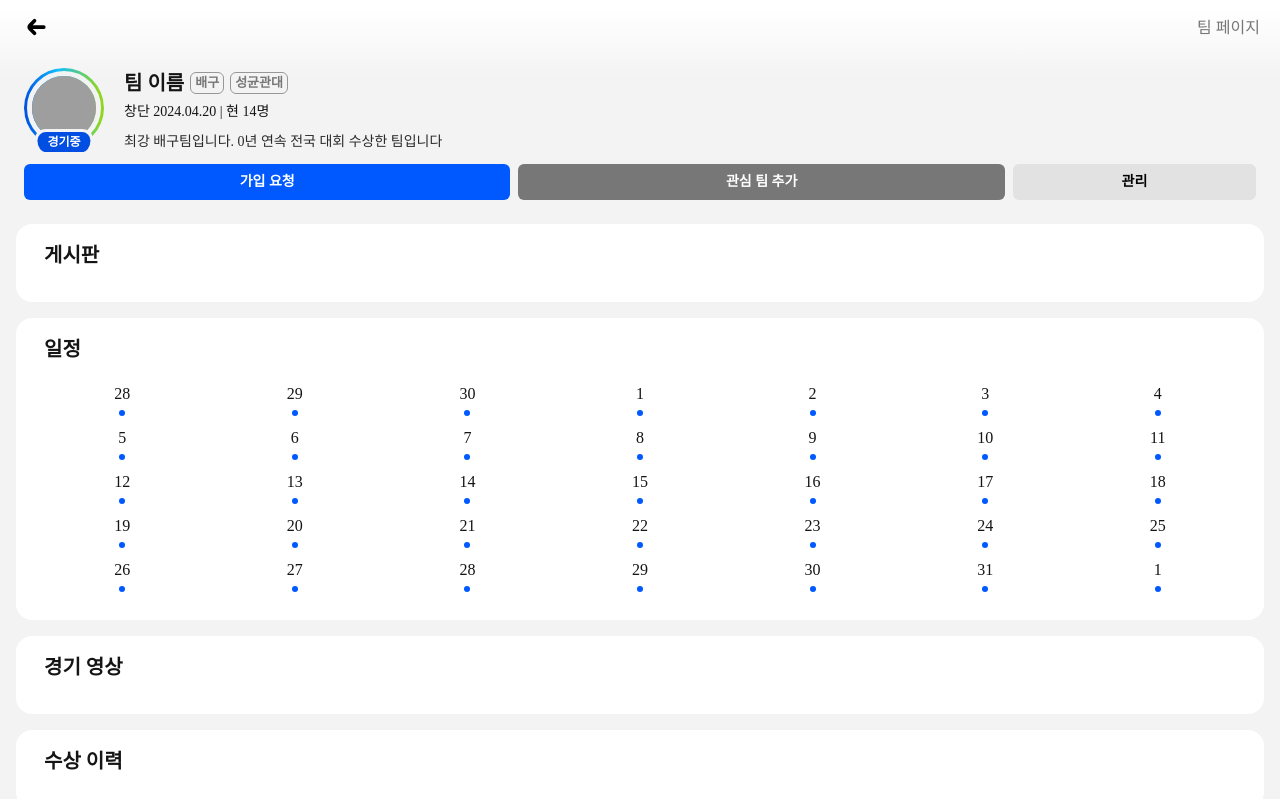
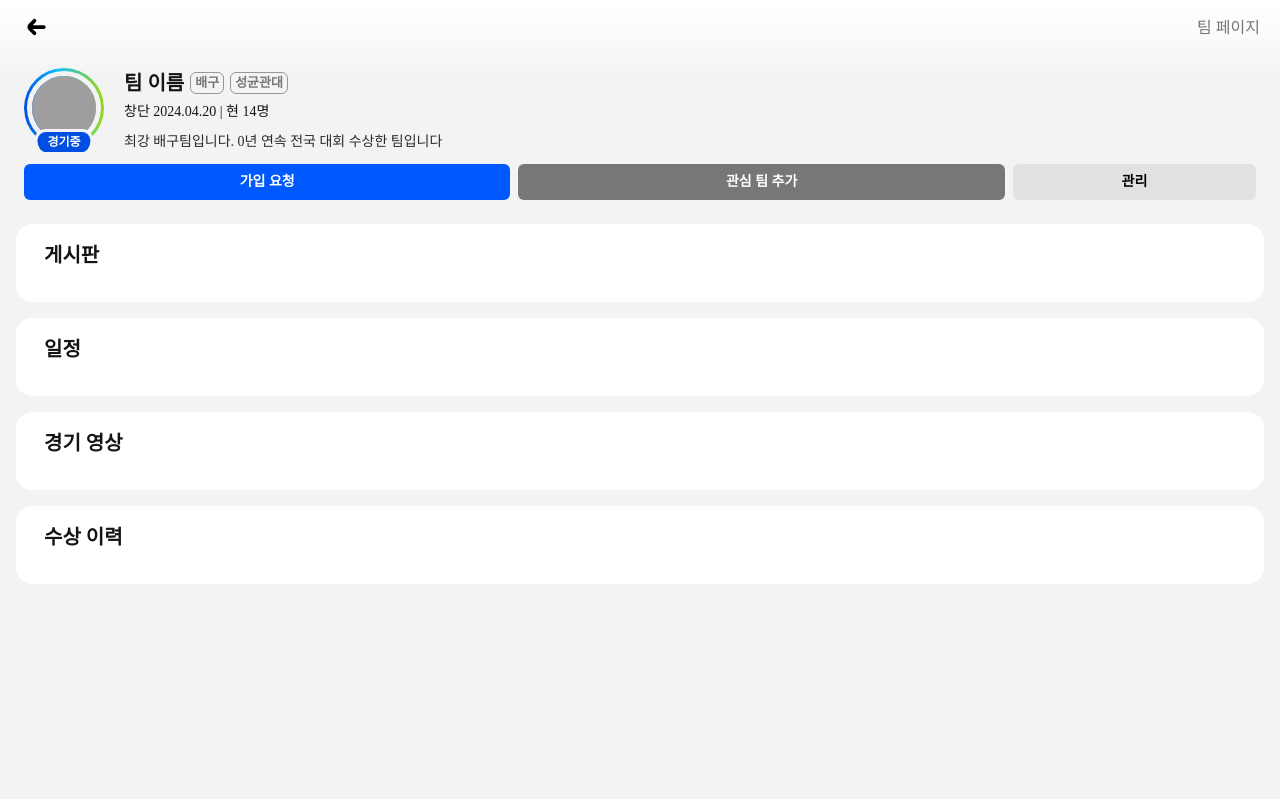
Before and after one commit to playmakersports/playmaker-fe, a Next.js app: page /team/1 in a window 1280 px wide. Built offline with nearby package versions, Linux system fonts and the light colour scheme; grey boxes are pictures that could not be loaded; a web font is replaced by a local one.

Commit message:
[Fix] 팀 페이지 일정 제거, 함수 분리

```diff
--- a/src/components/Team/ScheduleSection.tsx
+++ b/src/components/Team/ScheduleSection.tsx
@@ -1,35 +1,8 @@
-import React, { useEffect, useState } from "react";
+import React from "react";
 import styled from "@emotion/styled";
-import useCalendar from "@/hook/useCalendar";
-import { FONTS } from "@/styles/common";
 
 function ScheduleSection() {
-  const { weekCalendarList } = useCalendar();
-  const [showCalendar, setShowCalendar] = useState(false);
-
-  useEffect(() => {
-    setShowCalendar(true);
-  }, []);
-
-  return (
-    <Container>
-      {showCalendar && (
-        <Days>
-          <DaysInner>
-            {weekCalendarList.map((week, weekNum) => (
-              <Week key={weekNum}>
-                {week.map((day) => (
-                  <Day key={day.date.toString()} data-active={true}>
-                    {day.displayValue}
-                  </Day>
-                ))}
-              </Week>
-            ))}
-          </DaysInner>
-        </Days>
-      )}
-    </Container>
-  );
+  return <Container></Container>;
 }
 
 const Container = styled.div``;
@@ -38,32 +11,5 @@ const Days = styled.button`
   width: 100%;
   padding-bottom: 12px;
 `;
-const DaysInner = styled.div`
-  display: flex;
-  flex-direction: column;
-  gap: 8px;
-  ${FONTS.MD1W500};
-`;
-const Week = styled.div`
-  display: flex;
-`;
-const Day = styled.div`
-  position: relative;
-  flex: 1;
-  padding: 6px 0;
-  text-align: center;
-  &[data-active]::after {
-    content: "";
-    position: absolute;
-    left: 50%;
-    transform: translateX(-50%);
-    display: block;
-    margin: 4px auto 0;
-    width: 6px;
-    height: 6px;
-    background-color: ${({ theme }) => theme.main};
-    border-radius: 100%;
-  }
-`;
 
 export default ScheduleSection;
--- a/src/pages/team/[teamId]/index.tsx
+++ b/src/pages/team/[teamId]/index.tsx
@@ -1,9 +1,8 @@
 import React from "react";
-import Link from "next/link";
-import dynamic from "next/dynamic";
 import styled from "@emotion/styled";
 import { keyframes } from "@emotion/react";
 import { useRouter } from "next/router";
+import useToast from "@/hook/useToast";
 
 import { usePageTitle } from "@/hook/usePageTitle";
 import useBackgroundGray from "@/hook/useBackgroundGray";
@@ -17,8 +16,15 @@ function TeamHome() {
   usePageTitle("팀 페이지");
   useBackgroundGray();
   const PLAYING = true;
+  const { trigger } = useToast();
   const router = useRouter();
   const teamId = router.query.teamId;
+
+  const requestTeamJoin = () => {};
+  const addFavoriteTeam = () => {
+    trigger("관심 팀에 추가했어요.");
+  };
+  const moveAdminPage = () => {};
 
   return (
     <BaseContainer>
@@ -45,13 +51,13 @@ function TeamHome() {
           </Right>
         </TeamInfo>
         <TeamButtons>
-          <Button type="button" mode="MAIN" flex={2} autoHeight onClick={() => console.log("click")}>
+          <Button type="button" mode="MAIN" flex={2} autoHeight onClick={requestTeamJoin}>
             가입 요청
           </Button>
-          <Button type="button" mode="OPTION1" flex={2} autoHeight onClick={() => console.log("click")}>
+          <Button type="button" mode="OPTION1" flex={2} autoHeight onClick={addFavoriteTeam}>
             관심 팀 추가
           </Button>
-          <Button type="button" mode="OPTION2" flex={1} autoHeight onClick={() => console.log("click")}>
+          <Button type="button" mode="OPTION2" flex={1} autoHeight onClick={moveAdminPage}>
             관리
           </Button>
         </TeamButtons>
```
Also changed, not shown: 1 other file (tests, documents, lock files or other folders).
